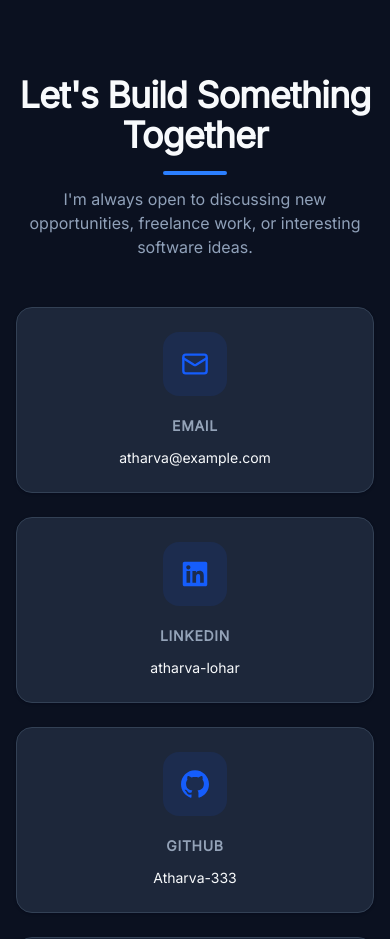
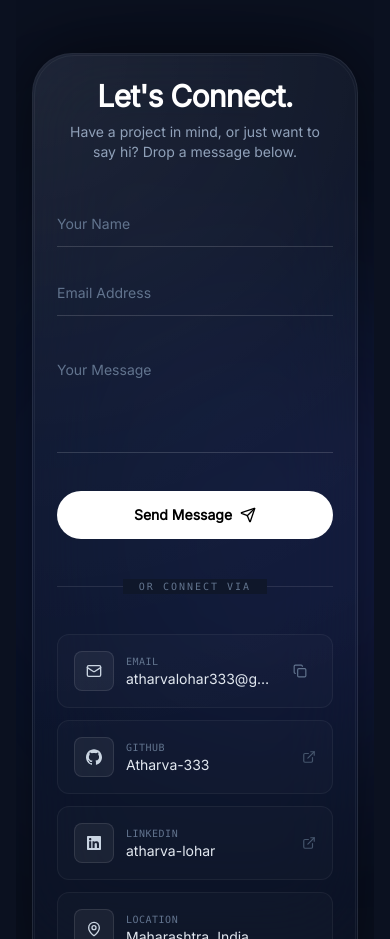
Before and after one commit to Atharva-333/Portfolio, a React app: page / in a window 390 px wide. Shown: the part 7020-7959 px from the top of the page. Built offline with nearby package versions, Linux system fonts and the light colour scheme; the HTML template or start-up script is replaced by a standard one.

Commit message:
v2.6: contacts changed

```diff
--- a/package.json
+++ b/package.json
@@ -10,6 +10,7 @@
     "preview": "vite preview"
   },
   "dependencies": {
+    "@emailjs/browser": "^5.0.3",
     "@fontsource/inter": "^5.2.8",
     "@tailwindcss/vite": "^4.3.2",
     "clsx": "^2.1.1",
--- a/src/components/sections/Contact.tsx
+++ b/src/components/sections/Contact.tsx
@@ -1,154 +1,322 @@
-import SectionHeading from "../ui/SectionHeading";
-import Card from "../ui/Card";
-import Button from "../ui/Button";
-import { contact } from "@/data/portfolio";
+import { useState, useRef } from "react";
+import emailjs from "@emailjs/browser";
+import {
+  motion,
+  useMotionValue,
+  useSpring,
+  useMotionTemplate,
+} from "framer-motion";
+import {
+  Send,
+  CheckCircle2,
+  Mail,
+  MapPin,
+  Copy,
+  Check,
+  ExternalLink,
+  AlertCircle,
+} from "lucide-react";
 import { SiGithub } from "react-icons/si";
 import { FaLinkedin } from "react-icons/fa";
-import { Mail, MapPin, ArrowRight } from "lucide-react";
-import Reveal from "../ui/Reveal";
-import { motion } from "framer-motion";
+import { contact } from "@/data/portfolio";
+import { cn } from "@/lib/cn";
 
-export default function Contact() {
-  const contactItems = [
+const CONTACT_LINKS = [
   {
     icon: Mail,
-      title: "Email",
+    label: "Email",
     value: contact.email,
-      link: `mailto:${contact.email}`,
-      color: "text-blue-600",
-      bgColor: "bg-blue-600/10",
-      borderColor: "hover:border-blue-600/30",
+    href: `mailto:${contact.email}`,
+    copyable: true,
+  },
+  {
+    icon: SiGithub,
+    label: "GitHub",
+    value: contact.github.username,
+    href: contact.github.url,
+    copyable: false,
   },
   {
     icon: FaLinkedin,
-      title: "LinkedIn",
+    label: "LinkedIn",
     value: contact.linkedin.username,
-      link: contact.linkedin.url,
-      color: "text-blue-600",
-      bgColor: "bg-blue-600/10",
-      borderColor: "hover:border-blue-600/30",
-    },
-    {
-      icon: SiGithub,
-      title: "GitHub",
-      value: contact.github.username,
-      link: contact.github.url,
-      color: "text-blue-600",
-      bgColor: "bg-blue-600/10",
-      borderColor: "hover:border-blue-600/30",
+    href: contact.linkedin.url,
+    copyable: false,
   },
   {
     icon: MapPin,
-      title: "Location",
+    label: "Location",
     value: contact.location,
-      link: null,
-      color: "text-blue-600",
-      bgColor: "bg-blue-600/10",
-      borderColor: "hover:border-blue-600/30",
+    href: null,
+    copyable: false,
   },
 ];
 
-  const containerVariants = {
-    hidden: { opacity: 0 },
-    visible: {
-      opacity: 1,
-      transition: {
-        staggerChildren: 0.15,
-      },
-    },
+export default function Contact() {
+  const cardRef = useRef<HTMLDivElement>(null);
+  const formRef = useRef<HTMLFormElement>(null);
+  const [status, setStatus] = useState<"idle" | "sending" | "success" | "error">("idle");
+  const [copied, setCopied] = useState<string | null>(null);
+
+  const rx = useMotionValue(0);
+  const ry = useMotionValue(0);
+  const srx = useSpring(rx, { stiffness: 100, damping: 30 });
+  const sry = useSpring(ry, { stiffness: 100, damping: 30 });
+
+  const mx = useMotionValue(0);
+  const my = useMotionValue(0);
+  const smx = useSpring(mx, { stiffness: 300, damping: 40 });
+  const smy = useSpring(my, { stiffness: 300, damping: 40 });
+
+  const specular = useMotionTemplate`radial-gradient(
+    circle at ${smx}px ${smy}px,
+    rgba(255, 255, 255, 0.12) 0%,
+    rgba(255, 255, 255, 0.03) 40%,
+    transparent 70%
+  )`;
+
+  const handleMouseMove = (e: React.MouseEvent) => {
+    if (!cardRef.current) return;
+    const rect = cardRef.current.getBoundingClientRect();
+    const px = (e.clientX - rect.left) / rect.width - 0.5;
+    const py = (e.clientY - rect.top) / rect.height - 0.5;
+    ry.set(px * 10);
+    rx.set(-py * 10);
+    mx.set(e.clientX - rect.left);
+    my.set(e.clientY - rect.top);
   };
 
-  const itemVariants = {
-    hidden: { opacity: 0, y: 20 },
-    visible: { opacity: 1, y: 0 },
+  const handleMouseLeave = () => {
+    rx.set(0);
+    ry.set(0);
+  };
+
+  const handleSubmit = (e: React.FormEvent) => {
+    e.preventDefault();
+    if (status !== "idle" || !formRef.current) return;
+
+    setStatus("sending");
+
+    const SERVICE_ID = "service_ousfors";
+    const TEMPLATE_ID = "template_tmer4oj";
+    const PUBLIC_KEY = "-1KEN2Q02sL_6GNPO";
+
+    emailjs
+      .sendForm(SERVICE_ID, TEMPLATE_ID, formRef.current, {
+        publicKey: PUBLIC_KEY,
+      })
+      .then(
+        () => {
+          setStatus("success");
+          if (formRef.current) formRef.current.reset();
+          setTimeout(() => setStatus("idle"), 4000);
+        },
+        (error) => {
+          console.error("FAILED...", error.text);
+          setStatus("error");
+          setTimeout(() => setStatus("idle"), 4000);
+        }
+      );
+  };
+
+  const handleCopy = (e: React.MouseEvent, text: string) => {
+    e.preventDefault();
+    e.stopPropagation();
+    navigator.clipboard.writeText(text);
+    setCopied(text);
+    setTimeout(() => setCopied(null), 2000);
   };
 
   return (
-    <Reveal>
-      <section id="contact" className="py-24 scroll-mt-20">
-        <SectionHeading
-          title="Let's Build Something Together"
-          subtitle="I'm always open to discussing new opportunities, freelance work, or interesting software ideas."
-          align="center"
-        />
+    <section
+      id="contact"
+      className="relative flex min-h-screen items-center justify-center overflow-hidden bg-[var(--background)] px-4 py-24"
+    >
+      <div className="absolute top-1/2 left-1/2 h-[600px] w-[600px] -translate-x-1/2 -translate-y-1/2 rounded-full bg-blue-600/10 blur-[120px] pointer-events-none" />
+      <div className="absolute top-1/3 left-1/3 h-[400px] w-[400px] rounded-full bg-indigo-500/10 blur-[100px] pointer-events-none" />
 
       <motion.div
-          variants={containerVariants}
-          initial="hidden"
-          whileInView="visible"
+        ref={cardRef}
+        onMouseMove={handleMouseMove}
+        onMouseLeave={handleMouseLeave}
+        style={{ rotateX: srx, rotateY: sry, transformStyle: "preserve-3d" }}
+        className="relative w-full max-w-3xl overflow-hidden rounded-[2.5rem] border border-white/10 bg-slate-900/40 p-6 sm:p-10 md:p-14 shadow-[0_0_80px_rgba(0,0,0,0.6)] backdrop-blur-2xl"
+      >
+        <motion.div
+          className="pointer-events-none absolute inset-0 z-0 mix-blend-overlay"
+          style={{ background: specular }}
+        />
+        <div className="pointer-events-none absolute inset-[1px] rounded-[2.5rem] border border-white/5" />
+
+        <div className="relative z-10">
+          <div className="mb-10 text-center md:text-left">
+            <motion.h2
+              initial={{ opacity: 0, y: 10 }}
+              whileInView={{ opacity: 1, y: 0 }}
               viewport={{ once: true }}
-          className="grid grid-cols-1 sm:grid-cols-2 gap-6 mt-12"
+              className="text-3xl font-bold tracking-tight text-white mb-2 sm:text-4xl"
             >
-          {contactItems.map((item) => (
-            <motion.div
-              key={item.title}
-              variants={itemVariants}
-              transition={{ duration: 0.5, ease: "easeOut" }}
-              className="h-full"
+              Let's Connect.
+            </motion.h2>
+            <motion.p
+              initial={{ opacity: 0, y: 10 }}
+              whileInView={{ opacity: 1, y: 0 }}
+              viewport={{ once: true }}
+              transition={{ delay: 0.1 }}
+              className="text-sm text-slate-400"
             >
-              {item.link ? (
-                <a
-                  href={item.link}
-                  target="_blank"
-                  rel="noopener noreferrer"
-                  className="group block h-full"
+              Have a project in mind, or just want to say hi? Drop a message below.
+            </motion.p>
+          </div>
+
+          <form ref={formRef} onSubmit={handleSubmit} className="space-y-6">
+            <div className="grid grid-cols-1 gap-6 sm:grid-cols-2">
+              <div className="relative group">
+                <input
+                  type="text"
+                  name="name"
+                  required
+                  className="peer w-full border-b border-white/15 bg-transparent px-0 py-3 text-sm text-white placeholder-transparent focus:border-blue-400 focus:outline-none transition-colors"
+                  placeholder="Name"
+                />
+                <label className="absolute left-0 top-3 text-sm text-slate-500 transition-all duration-300 peer-focus:-top-4 peer-focus:text-[10px] peer-focus:uppercase peer-focus:tracking-wider peer-focus:text-blue-400 peer-valid:-top-4 peer-valid:text-[10px] peer-valid:uppercase peer-valid:tracking-wider">
+                  Your Name
+                </label>
+              </div>
+              <div className="relative group">
+                <input
+                  type="email"
+                  name="email"
+                  required
+                  className="peer w-full border-b border-white/15 bg-transparent px-0 py-3 text-sm text-white placeholder-transparent focus:border-blue-400 focus:outline-none transition-colors"
+                  placeholder="Email"
+                />
+                <label className="absolute left-0 top-3 text-sm text-slate-500 transition-all duration-300 peer-focus:-top-4 peer-focus:text-[10px] peer-focus:uppercase peer-focus:tracking-wider peer-focus:text-blue-400 peer-valid:-top-4 peer-valid:text-[10px] peer-valid:uppercase peer-valid:tracking-wider">
+                  Email Address
+                </label>
+              </div>
+            </div>
+
+            <div className="relative group pt-2">
+              <textarea
+                required
+                name="message"
+                rows={4}
+                className="peer w-full border-b border-white/15 bg-transparent px-0 py-3 text-sm text-white placeholder-transparent focus:border-blue-400 focus:outline-none transition-colors resize-none"
+                placeholder="Message"
+              />
+              <label className="absolute left-0 top-5 text-sm text-slate-500 transition-all duration-300 peer-focus:-top-1 peer-focus:text-[10px] peer-focus:uppercase peer-focus:tracking-wider peer-focus:text-blue-400 peer-valid:-top-1 peer-valid:text-[10px] peer-valid:uppercase peer-valid:tracking-wider">
+                Your Message
+              </label>
+            </div>
+
+            <div className="pt-2 flex justify-end">
+              <button
+                type="submit"
+                disabled={status !== "idle"}
+                className="group relative flex h-12 w-full sm:w-44 items-center justify-center overflow-hidden rounded-full bg-white text-black text-sm font-semibold transition-transform active:scale-95 disabled:opacity-80"
               >
-                  <Card
-                    interactive
-                    className="flex flex-col items-center text-center p-6 transition-all duration-300 hover:scale-[1.02] h-full"
+                {status === "idle" && (
+                  <span className="flex items-center gap-2">
+                    Send Message <Send className="h-4 w-4 transition-transform group-hover:translate-x-1 group-hover:-translate-y-1" />
+                  </span>
+                )}
+                {status === "sending" && (
+                  <span className="flex items-center gap-2">
+                    <div className="h-4 w-4 animate-spin rounded-full border-2 border-black border-t-transparent" />
+                    Sending...
+                  </span>
+                )}
+                {status === "success" && (
+                  <motion.span
+                    initial={{ scale: 0.8, opacity: 0 }}
+                    animate={{ scale: 1, opacity: 1 }}
+                    className="flex items-center gap-2 text-green-600"
                   >
-                    <div
-                      className={`mb-5 flex h-16 w-16 items-center justify-center rounded-2xl ${item.bgColor} transition-transform duration-300 group-hover:scale-110 group-hover:-rotate-6`}
+                    Sent <CheckCircle2 className="h-4 w-4" />
+                  </motion.span>
+                )}
+                {status === "error" && (
+                  <motion.span
+                    initial={{ scale: 0.8, opacity: 0 }}
+                    animate={{ scale: 1, opacity: 1 }}
+                    className="flex items-center gap-2 text-red-600"
                   >
-                      <item.icon className={`h-7 w-7 ${item.color}`} />
+                    Failed <AlertCircle className="h-4 w-4" />
+                  </motion.span>
+                )}
+
+                <div className="absolute inset-0 z-[-1] bg-gradient-to-r from-blue-100 via-white to-blue-100 opacity-0 transition-opacity duration-300 group-hover:opacity-100" />
+              </button>
             </div>
-                    <h3 className="text-sm font-semibold uppercase tracking-wider text-[var(--text-secondary)]">
-                      {item.title}
-                    </h3>
-                    <p className="mt-3 text-sm font-medium text-[var(--text-primary)] break-words max-w-full">
+          </form>
+
+          <div className="relative my-10 flex items-center justify-center">
+            <div className="absolute inset-0 flex items-center">
+              <div className="w-full border-t border-white/10" />
+            </div>
+            <span className="relative bg-[#0f172a] px-4 text-[10px] font-mono uppercase tracking-[0.2em] text-slate-500">
+              Or connect via
+            </span>
+          </div>
+
+          <div className="grid grid-cols-1 gap-3 sm:grid-cols-2">
+            {CONTACT_LINKS.map((item) => (
+              <motion.a
+                key={item.label}
+                href={item.href || "#"}
+                target={item.href?.startsWith("http") ? "_blank" : undefined}
+                rel={item.href?.startsWith("http") ? "noreferrer" : undefined}
+                onClick={(e) => {
+                  if (!item.href) e.preventDefault();
+                }}
+                whileHover={item.href ? { scale: 1.02, y: -2 } : {}}
+                whileTap={item.href ? { scale: 0.98 } : {}}
+                className={cn(
+                  "group relative flex min-w-0 items-center justify-between gap-3 overflow-hidden rounded-xl border border-white/5 bg-white/[0.02] p-4 transition-colors hover:bg-white/[0.05]",
+                  !item.href && "cursor-default"
+                )}
+              >
+                <div className="absolute inset-0 bg-gradient-to-r from-blue-500/0 via-blue-500/5 to-blue-500/0 opacity-0 transition-opacity duration-300 group-hover:opacity-100" />
+
+                {/* FIXED: Added min-w-0 to the flex container so truncate works */}
+                <div className="relative z-10 flex min-w-0 items-center gap-3">
+                  <div className="flex h-10 w-10 shrink-0 items-center justify-center rounded-lg border border-white/10 bg-white/5 text-slate-300 transition-colors group-hover:border-blue-500/30 group-hover:text-blue-400">
+                    <item.icon className="h-4 w-4" />
+                  </div>
+                  <div className="flex min-w-0 flex-col">
+                    <span className="text-[10px] font-mono uppercase tracking-wider text-slate-500">
+                      {item.label}
+                    </span>
+                    <span className="truncate text-sm font-medium text-slate-200">
                       {item.value}
-                    </p>
-                  </Card>
-                </a>
+                    </span>
+                  </div>
+                </div>
+
+                {/* FIXED: Added shrink-0 to keep the button from squishing */}
+                <div className="relative z-10 flex shrink-0">
+                  {item.copyable ? (
+                    <button
+                      onClick={(e) => handleCopy(e, item.value)}
+                      className="flex h-8 w-8 items-center justify-center rounded-md hover:bg-white/10 text-slate-500 hover:text-white transition-colors"
+                      aria-label="Copy to clipboard"
+                    >
+                      {copied === item.value ? (
+                        <Check className="h-3.5 w-3.5 text-green-400" />
                       ) : (
-                <Card
-                  interactive={false}
-                  className="flex flex-col items-center text-center p-6 transition-all duration-300 hover:scale-[1.02] h-full"
-                >
-                  <div
-                    className={`mb-5 flex h-16 w-16 items-center justify-center rounded-2xl ${item.bgColor} transition-transform duration-300 group-hover:scale-110 group-hover:-rotate-6`}
-                  >
-                    <item.icon className={`h-7 w-7 ${item.color}`} />
+                        <Copy className="h-3.5 w-3.5" />
+                      )}
+                    </button>
+                  ) : item.href ? (
+                    <ExternalLink className="h-3.5 w-3.5 text-slate-600 transition-colors group-hover:text-slate-400" />
+                  ) : null}
                 </div>
-                  <h3 className="text-sm font-semibold uppercase tracking-wider text-[var(--text-secondary)]">
-                    {item.title}
-                  </h3>
-                  <p className="mt-3 text-sm font-medium text-[var(--text-primary)] break-words max-w-full">
-                    {item.value}
-                  </p>
-                </Card>
-              )}
+              </motion.a>
+            ))}
+          </div>
+        </div>
       </motion.div>
-          ))}
-        </motion.div>
-
-        <div className="mt-12 text-center">
-          <p className="text-lg text-[var(--text-secondary)] mb-6">
-            Have an idea or opportunity in mind?
-            <br />
-            Let's build something great together.
-          </p>
-          <Button
-            size="lg"
-            href={`mailto:${contact.email}`}
-            className="inline-flex items-center gap-3 px-8 py-4 bg-gradient-to-r from-blue-500 to-indigo-600 hover:from-blue-600 hover:to-indigo-700 text-white rounded-xl shadow-lg hover:shadow-2xl transition-all duration-300 transform hover:scale-105"
-          >
-            <Mail className="h-5 w-5" />
-            <span className="font-medium">Let's Talk</span>
-            <ArrowRight className="h-5 w-5" />
-          </Button>
-        </div>
     </section>
-    </Reveal>
   );
 }
--- a/src/data/portfolio.ts
+++ b/src/data/portfolio.ts
@@ -272,7 +272,7 @@ export const developmentProcess = [
 ];
 
 export const contact = {
-  email: "atharva@example.com",
+  email: "atharvalohar333@gmail.com",
 
   github: {
     username: "Atharva-333",
```
Also changed, not shown: src/components/sections/Skills.tsx (+21 -27 lines), 1 other file (tests, documents, lock files or other folders). Lines whose indentation alone changed are shown as unchanged.
